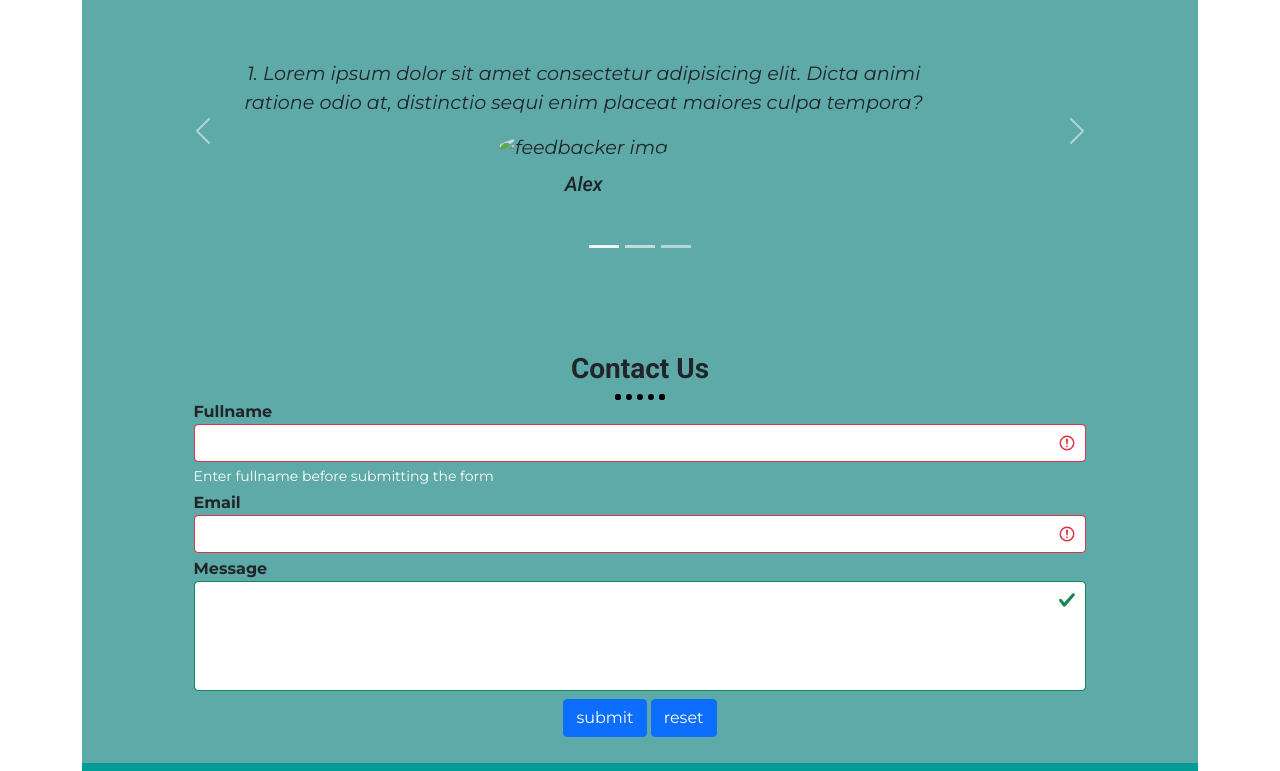
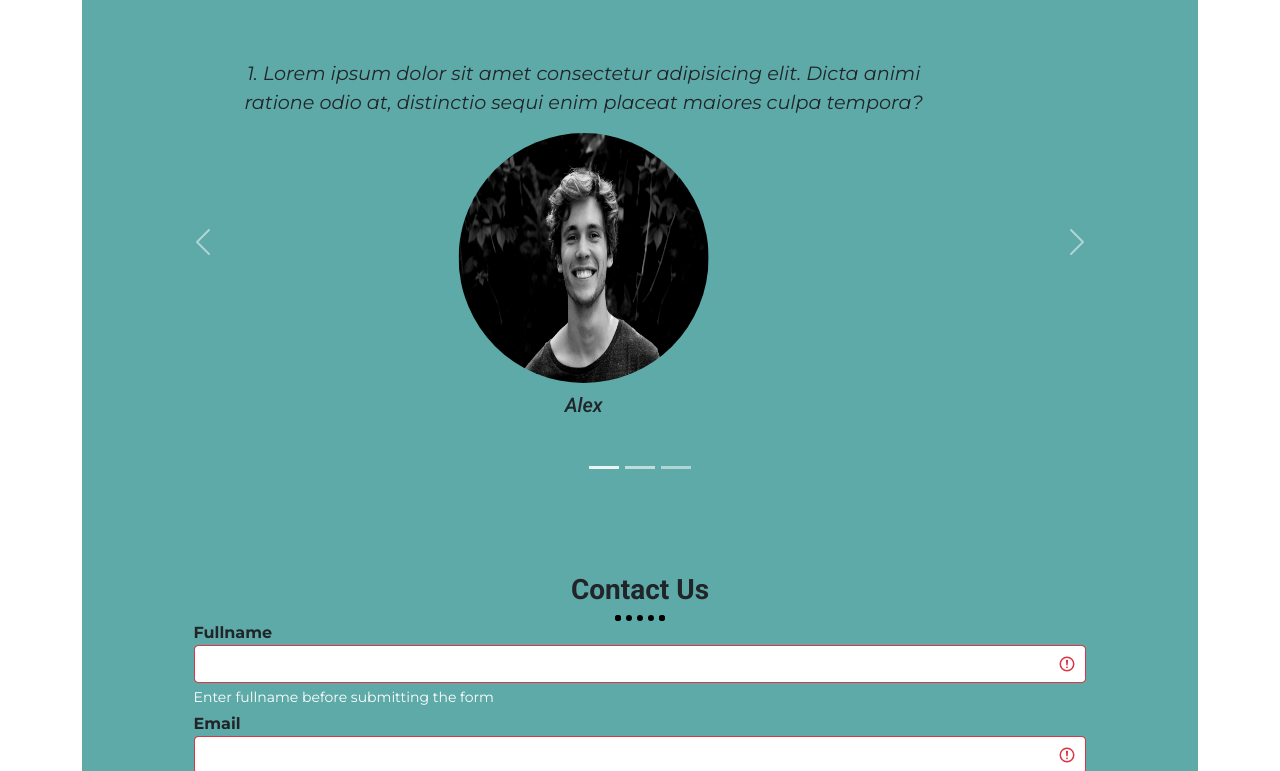
Before and after one commit to AnamulHaqueN/hospital-management-system, a plain HTML site: page index.html in a window 1280 px wide. Shown: the part 1820-2591 px from the top of the page. Drawn offline with nearby package versions, Linux system fonts and the light colour scheme; the site is published under a folder, as on GitHub Pages, so addresses that start at the root find nothing.

Commit message:
add correct photos path for person

```diff
--- a/index.html
+++ b/index.html
@@ -158,17 +158,17 @@
                 <div class="carousel-inner">
                     <div class="carousel-item active">
                         <p>1. Lorem ipsum dolor sit amet consectetur adipisicing elit. Dicta animi ratione odio at, distinctio sequi enim placeat maiores culpa tempora?</p>
-                        <img class="rounded-circle feedback-img" src="/photos/person1.jpg" alt="feedbacker img">
+                        <img class="rounded-circle feedback-img" src="photos/person1.jpg" alt="feedbacker img">
                         <h5>Alex</h5>
                     </div>
                     <div class="carousel-item">
                         <p>2. Lorem ipsum dolor sit amet consectetur adipisicing elit. Dicta animi ratione odio at, distinctio sequi enim placeat maiores culpa tempora?</p>
-                        <img class="rounded-circle feedback-img" src="/photos/person2.jpg" alt="feedbacker img">
+                        <img class="rounded-circle feedback-img" src="photos/person2.jpg" alt="feedbacker img">
                         <h5>Bob</h5>
                     </div>
                     <div class="carousel-item">
                         <p>3. Lorem ipsum dolor sit amet consectetur adipisicing elit. Dicta animi ratione odio at, distinctio sequi enim placeat maiores culpa tempora?</p>
-                        <img class="rounded-circle feedback-img" src="/photos/person3.jpg" alt="feedbacker img">
+                        <img class="rounded-circle feedback-img" src="photos/person3.jpg" alt="feedbacker img">
                         <h5>Robert</h5>
                     </div>
                 </div>
```
